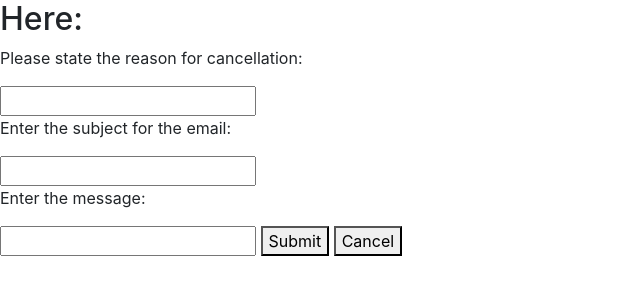
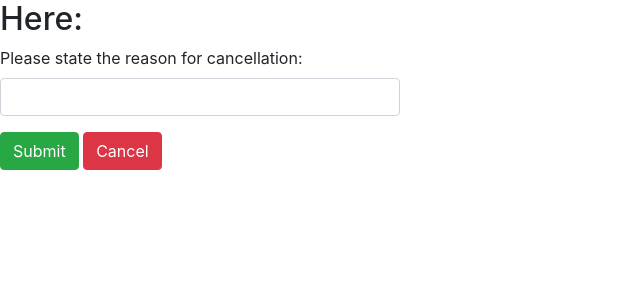
Before and after one commit to Suhail270/Appointment-Scheduling, a Django app: page /users/delete_appointment/ in a window 1280 px wide. Shown: the part 72-372 px from the top of the page, without its empty margins (0-640 px from the left). Run offline with Django 4.2, Linux system fonts and the light colour scheme; some libraries are stand-ins or nearby versions.

Commit message:
Changes made to pagination and Delete_appoitment

```diff
--- a/aptBooking/templates/delete_appointment.html
+++ b/aptBooking/templates/delete_appointment.html
@@ -10,18 +10,14 @@
 
 
     <input type="number" name="app_id" id="app_id" hidden>
+    <div class="form-group" >
+      <label for="usr">Please state the reason for cancellation:</label>
+      <input type="text" class="form-control" style="width:400px;" name="reason_for_cancel" id="reason_for_cancel" required>
+    </div>
+    <!-- <p>Please state the reason for cancellation:</p> -->
 
-    <p>Please state the reason for cancellation:</p>
-    <input type="text" name="reason_for_cancel" id="reason_for_cancel" required>
-
-    <p>Enter the subject for the email:</p>
-    <input type="text" name="subject" id="subject" required>
-
-    <p>Enter the message:</p>
-    <input type="text" name="message" id="message" required>
-
-    <button type="submit">Submit</button>
-    <a href="/"><button type="button"> Cancel </button></a>
+    <button type="submit" class="btn btn-success">Submit</button>
+    <a href="/" ><button type="button" class="btn btn-danger"> Cancel </button></a>
   </form>
 
   <script>
```
Also changed, not shown: aptBooking/templates/dashboard.html (+25 -3 lines).
